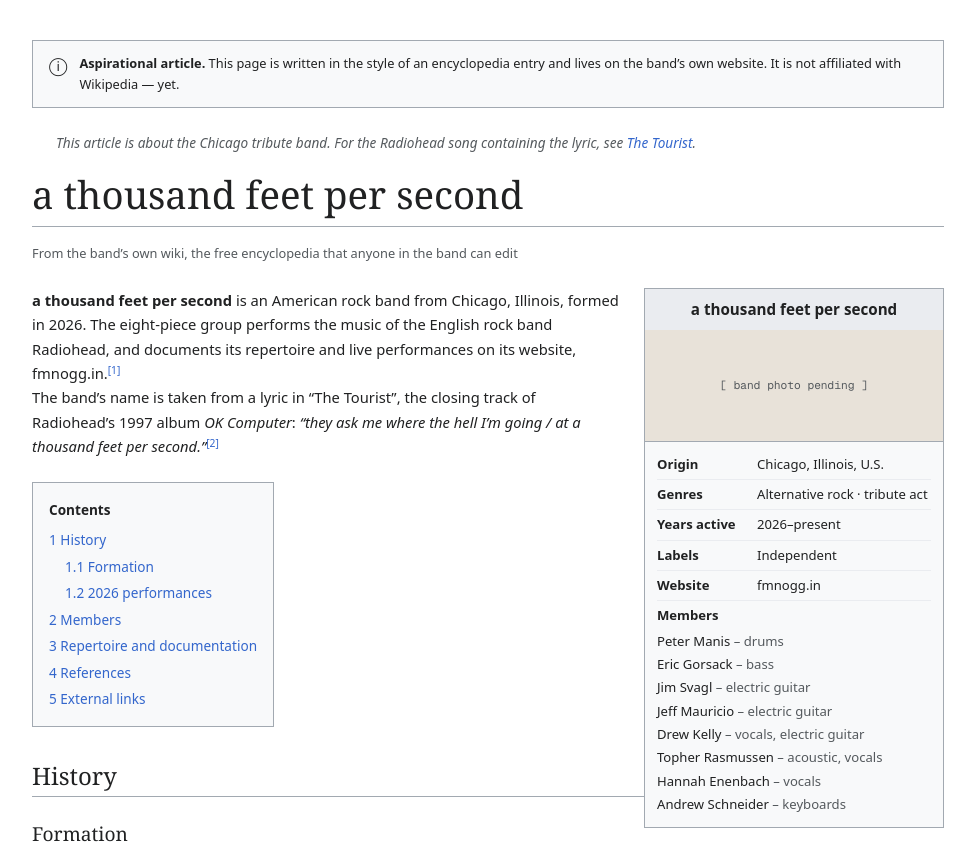
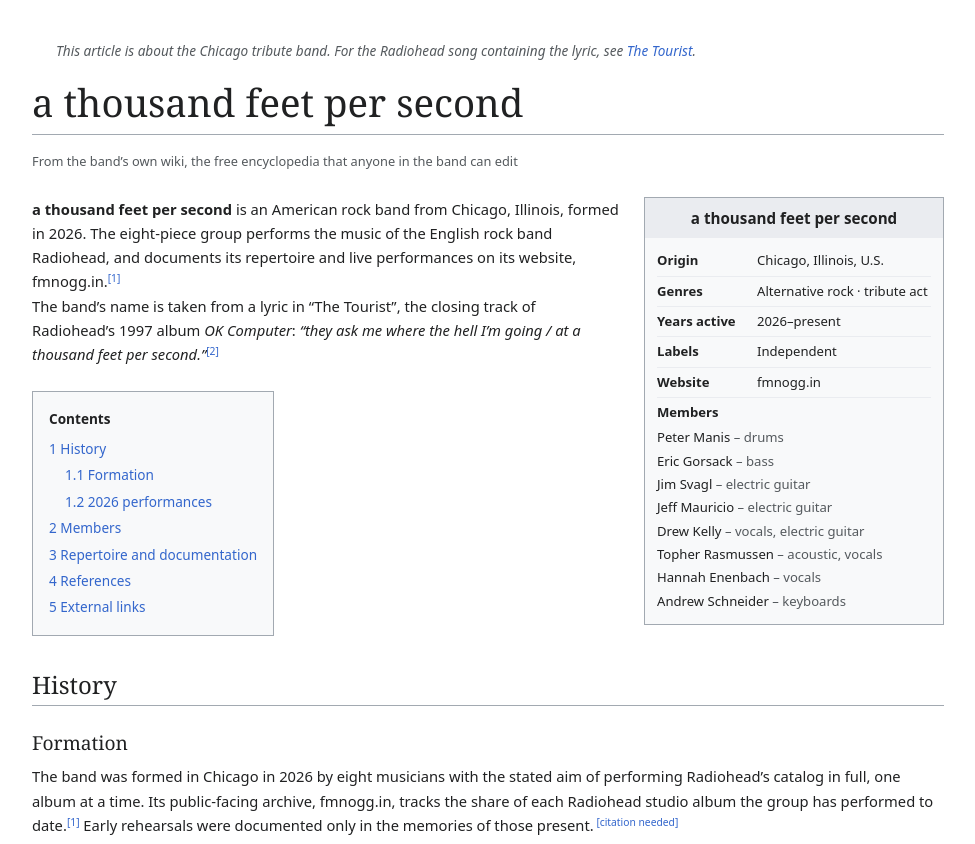
Before and after one commit to topher416/fmnogg.in, a Next.js app: page /wiki in a window 1280 px wide. Shown: the top 844 px of the page, without its empty margins (152-1127 px from the left). Built offline with nearby package versions, Linux system fonts and the light colour scheme; a web font is replaced by a local one.

Commit message:
Wiki: sync page with Google Doc edits (drop disclaimer, photo placeholder, non-negotiable line)

```diff
--- a/src/app/wiki/page.tsx
+++ b/src/app/wiki/page.tsx
@@ -51,16 +51,6 @@
   return (
     <div className="min-h-screen bg-white text-[#202122]">
       <main className="max-w-[960px] mx-auto px-4 sm:px-6 py-6 sm:py-10 text-[0.92rem] leading-[1.65]">
-        {/* aspirational disclaimer */}
-        <div className="mb-6 border border-[#a2a9b1] bg-[#f8f9fa] px-4 py-3 text-[0.8rem] leading-relaxed flex gap-3">
-          <span className="text-lg leading-none mt-0.5">ⓘ</span>
-          <p>
-            <strong>Aspirational article.</strong> This page is written in the
-            style of an encyclopedia entry and lives on the band&rsquo;s own
-            website. It is not affiliated with Wikipedia — yet.
-          </p>
-        </div>
-
         {/* hatnote */}
         <p className="italic text-[0.85rem] text-[#54595d] mb-4 pl-6">
           This article is about the Chicago tribute band. For the Radiohead
@@ -80,9 +70,6 @@
         <aside className="sm:float-right sm:ml-6 sm:mb-4 mb-6 w-full sm:w-[300px] border border-[#a2a9b1] bg-[#f8f9fa] text-[0.82rem] leading-relaxed">
           <div className="bg-[#eaecf0] px-3 py-2 text-center font-bold text-[0.95rem]">
             a thousand feet per second
-          </div>
-          <div className="px-3 py-3 border-b border-[#a2a9b1] flex items-center justify-center h-28 bg-[#e8e2d9] text-[#54595d] font-mono text-[0.7rem] text-center">
-            [ band photo pending ]
           </div>
           <dl className="px-3 py-2">
             {[
@@ -180,9 +167,7 @@
           Unusually for a tribute act, the band publishes a running account of
           its repertoire as a percentage of each Radiohead studio album
           covered, treating the complete discography as a work in progress.
-          <Ref n={1} /> Live recordings are released with on-stage
-          introductions and audience ambience intact, a practice the band has
-          described as non-negotiable.<sup className="text-[#3366cc] text-[0.7em]"> [citation needed]</sup>
+          <Ref n={1} /><sup className="text-[#3366cc] text-[0.7em]"> [citation needed]</sup>
         </p>
 
         <H2 id="references">References</H2>
```
